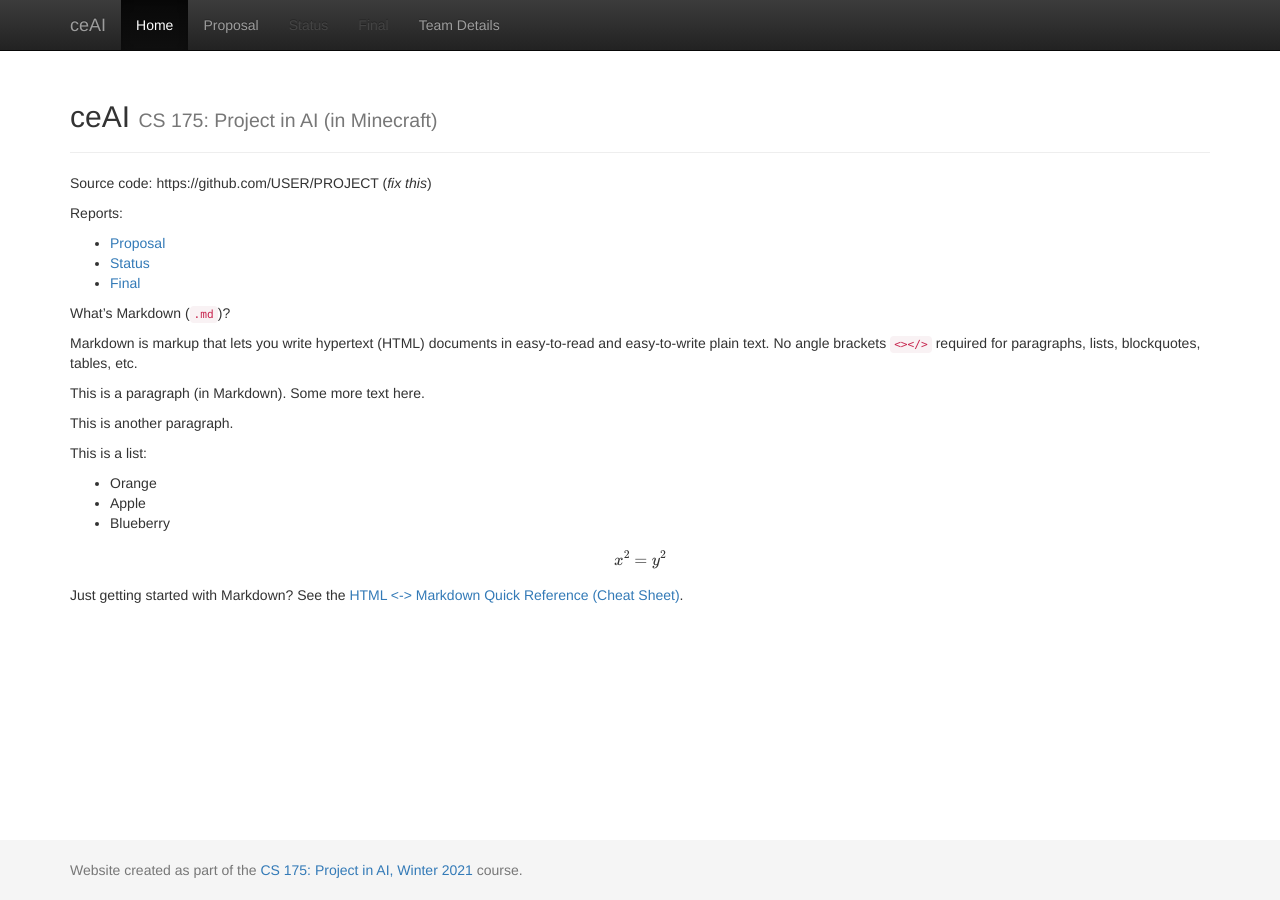
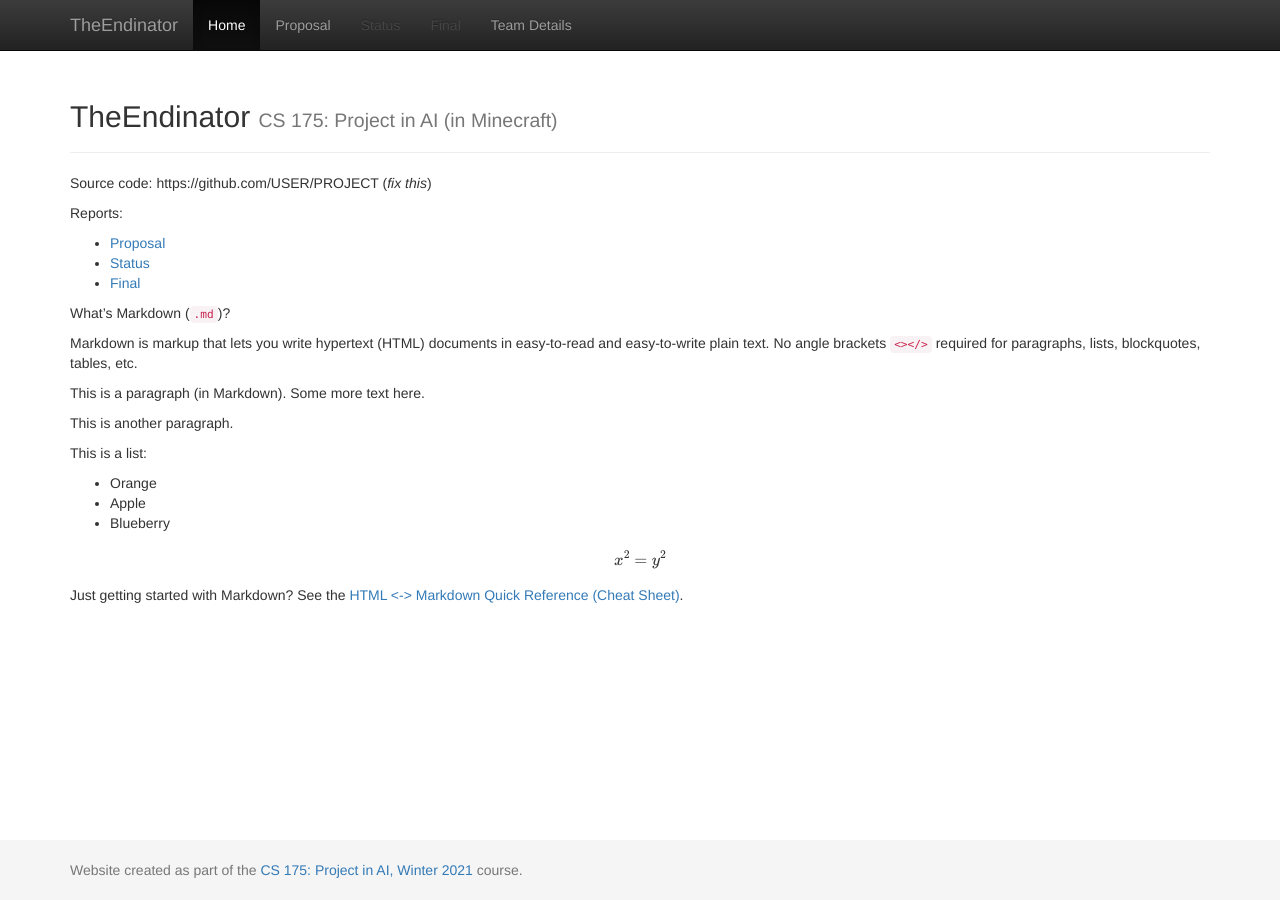
Before and after one commit to elliejan99/TheEndinator, a Jekyll site: the page built from docs/index.md, in a window 1280 px wide. Built offline with Jekyll 4.4.1, drawn with Linux system fonts in a browser that asks for light colours; formulas are drawn with MathJax 3.

Commit message:
Update _config.yml

```diff
--- a/docs/_config.yml
+++ b/docs/_config.yml
@@ -1,7 +1,7 @@
 ###########
 # site.title
 
-title:    'ceAI'
+title:    'TheEndinator'
 subtitle: 'CS 175: Project in AI (in Minecraft)'
 
 
```
